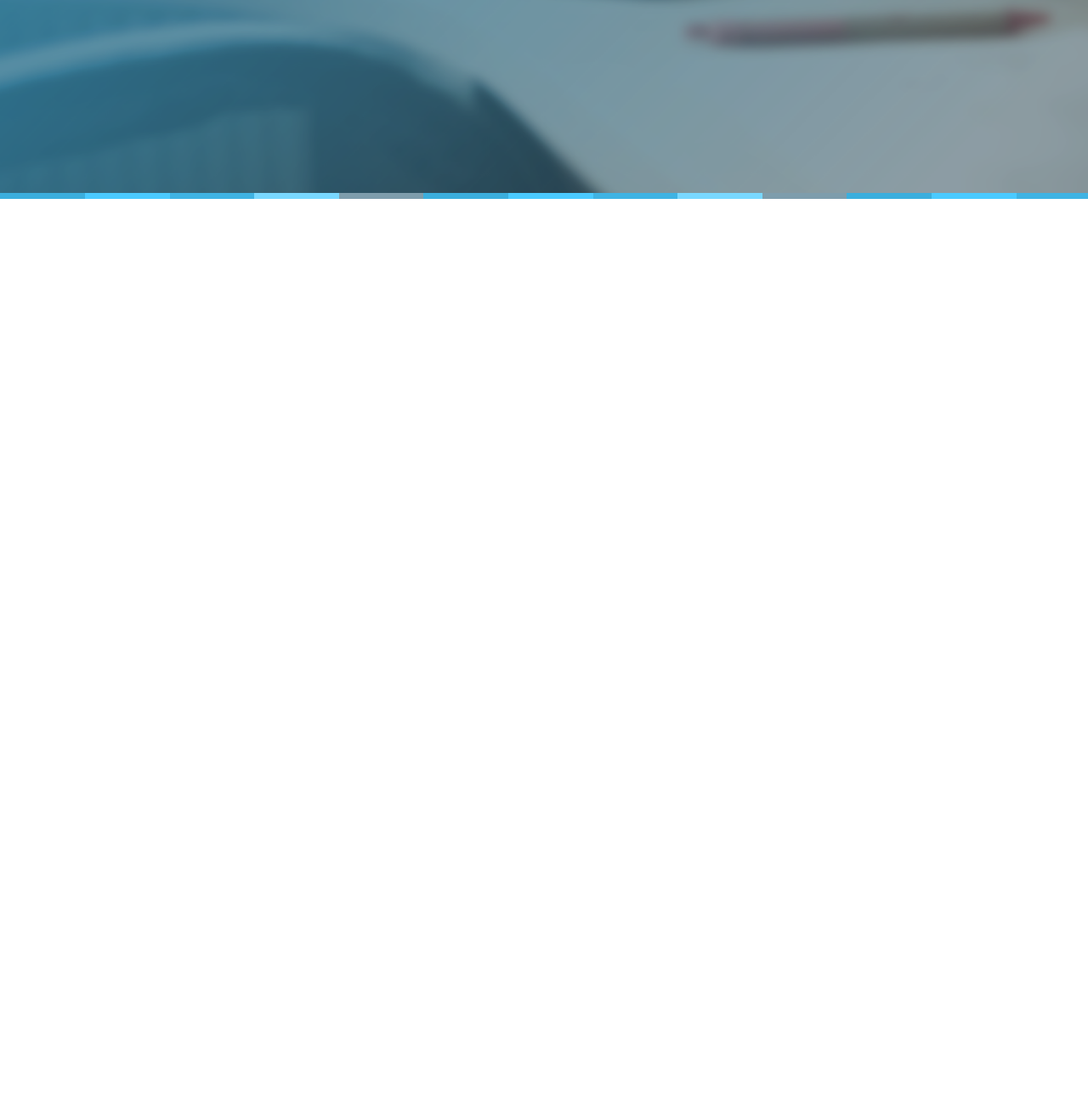
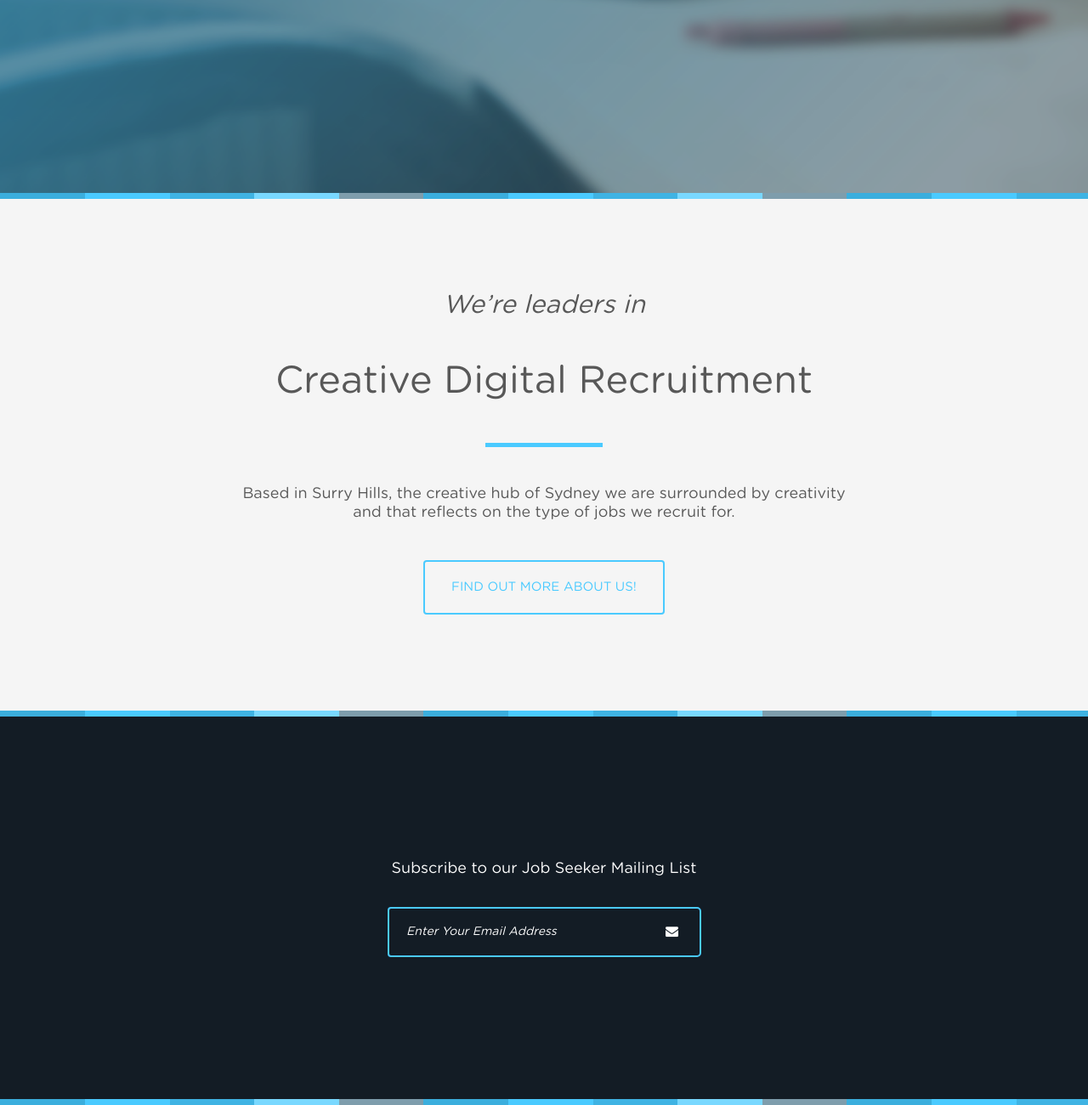
Before and after one commit to MrIvan4ik/MySite5, a plain HTML site: page index.html in a window 1280 px wide. Shown: the part 626-1926 px from the top of the page at 85% size. Before the commit the page ends 860 px from the top, so only its background shows below. Drawn offline with Linux system fonts and the light colour scheme.

Commit message:
Осталось сделать foother

```diff
--- a/index.html
+++ b/index.html
@@ -41,5 +41,23 @@
       </div>
     </header>
     <div class="separator">    </div>
+    <div class="find-more-fix">
+      <div class="find-more">
+        <h3 class="find-more__leaders-in_text">We’re leaders in</h3>
+        <h1 class="find-more__create-rec_text">Creative Digital Recruitment</h1>
+        <div class="find-more__separator"></div>
+        <p class="find-more__inf_text">Based in Surry Hills, the creative hub of Sydney we are surrounded by creativity and that reflects on the type of jobs we recruit for.</p>
+        <button class="find-more__find_button">FIND OUT MORE ABOUT US!</button>
+      </div>
+    </div>
+    <div class="separator">    </div>
+    <div class="subscribe-fix">
+      <p class="subscribe__text_bef">Subscribe to our Job Seeker Mailing List</p>
+      <form class="subscribe__input">
+        <input type="text" name="searcher" required="" value="" placeholder="Enter Your Email Address" class="subscribe__search">
+        <button class="subscribe__sumbit"></button>
+      </form>
+    </div>
+    <div class="separator"></div>
   </body>
 </html>
--- a/style/style.sass
+++ b/style/style.sass
@@ -147,6 +147,10 @@ a
   font-weight: 300
   font-style: italic
   line-height: 25px
+  transition: 0.5s
+  &:hover
+    transition: 0.5s
+    background-color: #3baedd
   &::before
     content: "\f002"
     font-family: "FontAwesome"
@@ -223,7 +227,6 @@ input
   font-style: normal
   line-height: 25px
 
-
 .select-style
   border: 1px solid #ccc
   width: 247px
@@ -240,7 +243,114 @@ input
     -webkit-appearance: none
     &:focus
       outline: none
+
 .separator
   width: auto
   height: 7px
   background-image: url(../img/separator.png)
+
+.find-more-fix
+  width: auto
+  height: 602px
+  background-color: #f5f5f5
+
+.find-more
+  @include flex(column, space-between, center)
+  max-width: 710px
+  height: 382px
+  margin: auto
+  padding-top: 107px
+
+.find-more__leaders-in_text
+  color: #585858
+  font-family: "Gotham Rounded"
+  font-size: 30px
+  font-weight: 300
+  font-style: italic
+
+.find-more__create-rec_text
+  color: #585858
+  font-family: "Gotham Rounded"
+  font-size: 45px
+  font-weight: 300
+
+.find-more__separator
+  width: 138px
+  height: 5px
+  border-radius: 0
+  background-color: #4acaff
+
+.find-more__inf_text
+  color: #585858
+  font-family: "Gotham Rounded"
+  font-size: 18px
+  font-weight: 300
+  text-align: center
+
+.find-more__find_button
+  @include flex(row, center,center)
+  width: 284px
+  height: 64px
+  border-radius: 4px
+  border: 2px solid #4acaff
+  background-color: rgba(56, 56, 56, 0)
+  color: #4acaff
+  font-family: "Gotham Rounded"
+  font-size: 15px
+  font-weight: 500
+  text-transform: uppercase
+  transition: 0.5s
+  &:hover
+    transition: 0.5s
+    color: #3baedd
+    border: 2px solid #3baedd
+
+.subscribe-fix
+  @include flex(column, center,center)
+  width: auto
+  height: 450px
+  background-color: #131c25
+
+.subscribe__text_bef
+  color: #ffffff
+  font-family: "Gotham Rounded"
+  font-size: 18px
+  font-weight: 300
+  margin-bottom: 34px
+
+.subscribe__input
+  @include flex(row, space-around, center)
+  width: 365px
+  height: 55px
+  border-radius: 4px 5px 5px 4px
+  border: 2px solid #4acaff
+  background-color: rgba(255, 255, 255, 0)
+
+.subscribe__search
+  width: 260px
+  border: 0
+  background-color: rgba(0, 0, 0, 0)
+  font-family: "Gotham Rounded-Bold"
+  font-size: 14px
+  font-weight: 300
+  font-style: normal
+  line-height: 25px
+  color: #ffffff
+
+::-webkit-input-placeholder
+  font-family: "Gotham Rounded"
+  font-size: 14px
+  font-weight: 300
+  font-style: italic
+  line-height: 25px
+  color: #ffffff
+
+.subscribe__sumbit
+    background-color: rgba(255,255,255,0)
+    border: 0
+    &::before
+      background-color: rgba(255,255,255,0)
+      font-family: "FontAwesome"
+      content: "\f0e0"
+      color: #ffffff
+      font-size: 15px
```
Also changed, not shown: style/style.css, 1 other file.
